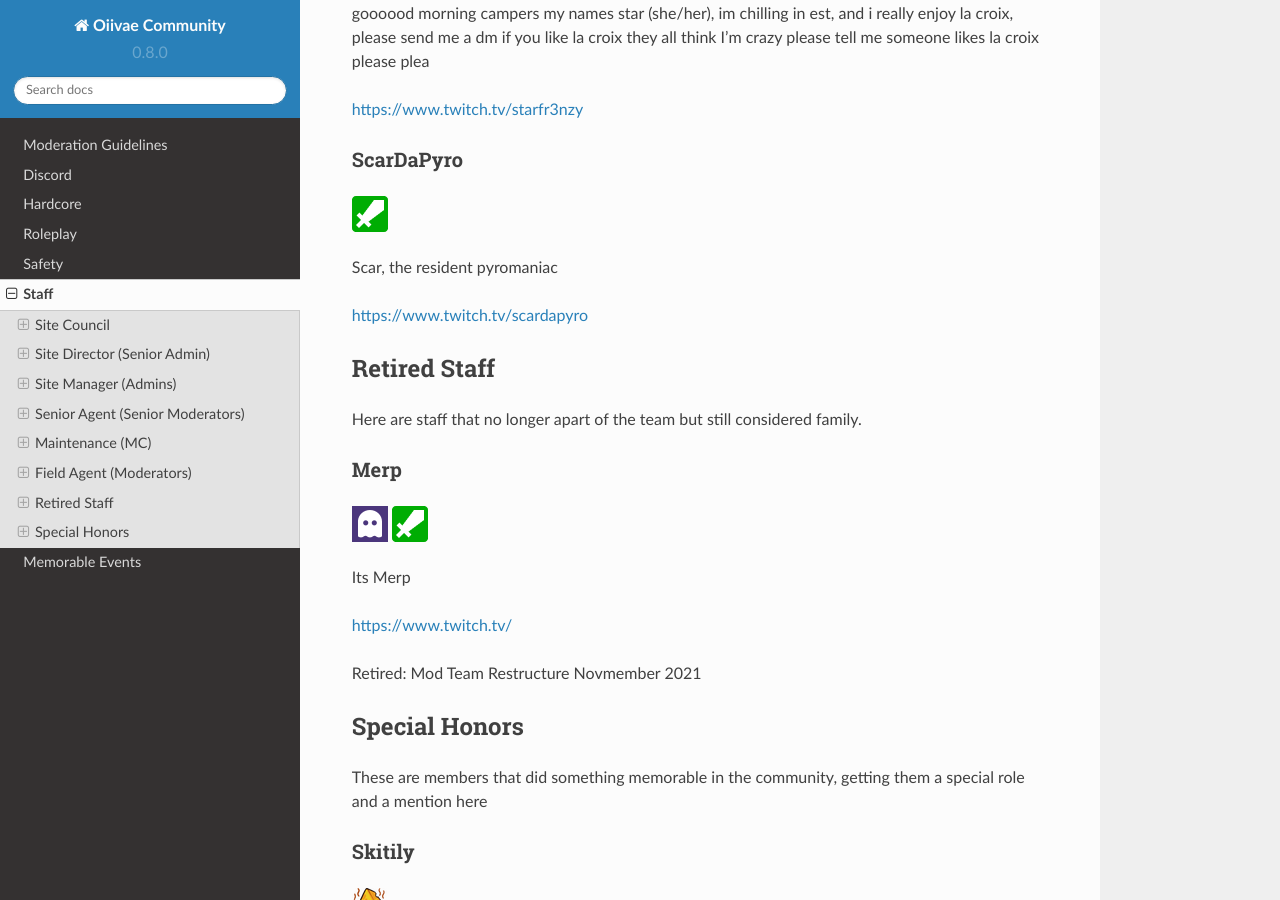
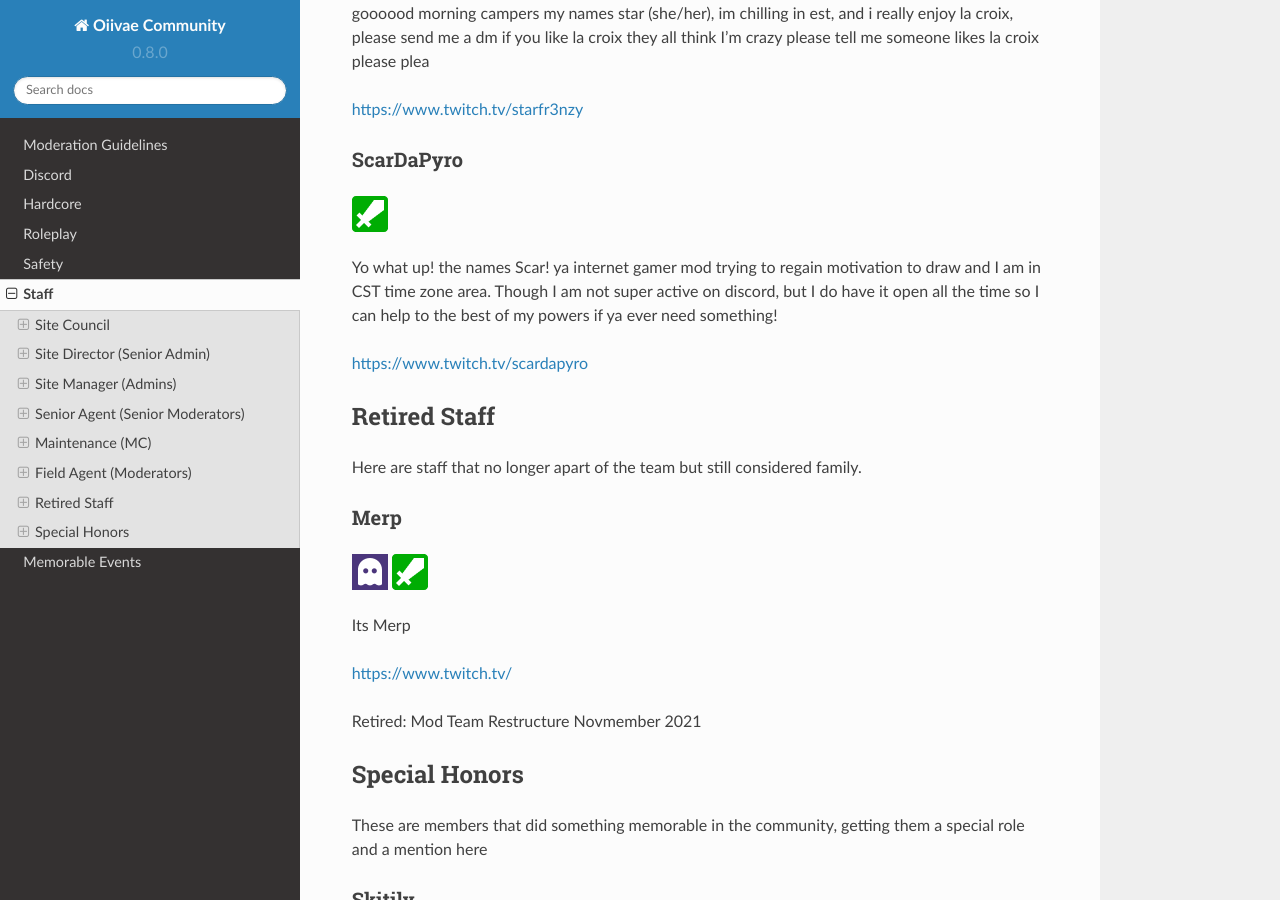
Before and after one commit to nerdyjohnny/ovidoc, a Sphinx documentation site: the page built from docs/source/staff.rst, in a window 1280 px wide and 900 px high, scrolled down 3840 px. Built offline with Sphinx 7.4.7 and the Read the Docs theme 2.0.0, drawn with Linux system fonts in a browser that asks for light colours.

Commit message:
Update staff.rst

```diff
--- a/docs/source/staff.rst
+++ b/docs/source/staff.rst
@@ -131,7 +131,7 @@ https://www.twitch.tv/starfr3nzy
 ScarDaPyro
 ''''''
 .. image:: icons/janitor.png
-Scar, the resident pyromaniac
+Yo what up! the names Scar! ya internet gamer mod trying to regain motivation to draw and I am in CST time zone area. Though I am not super active on discord, but I do have it open all the time so I can help to the best of my powers if ya ever need something!
 
 https://www.twitch.tv/scardapyro
 
```
